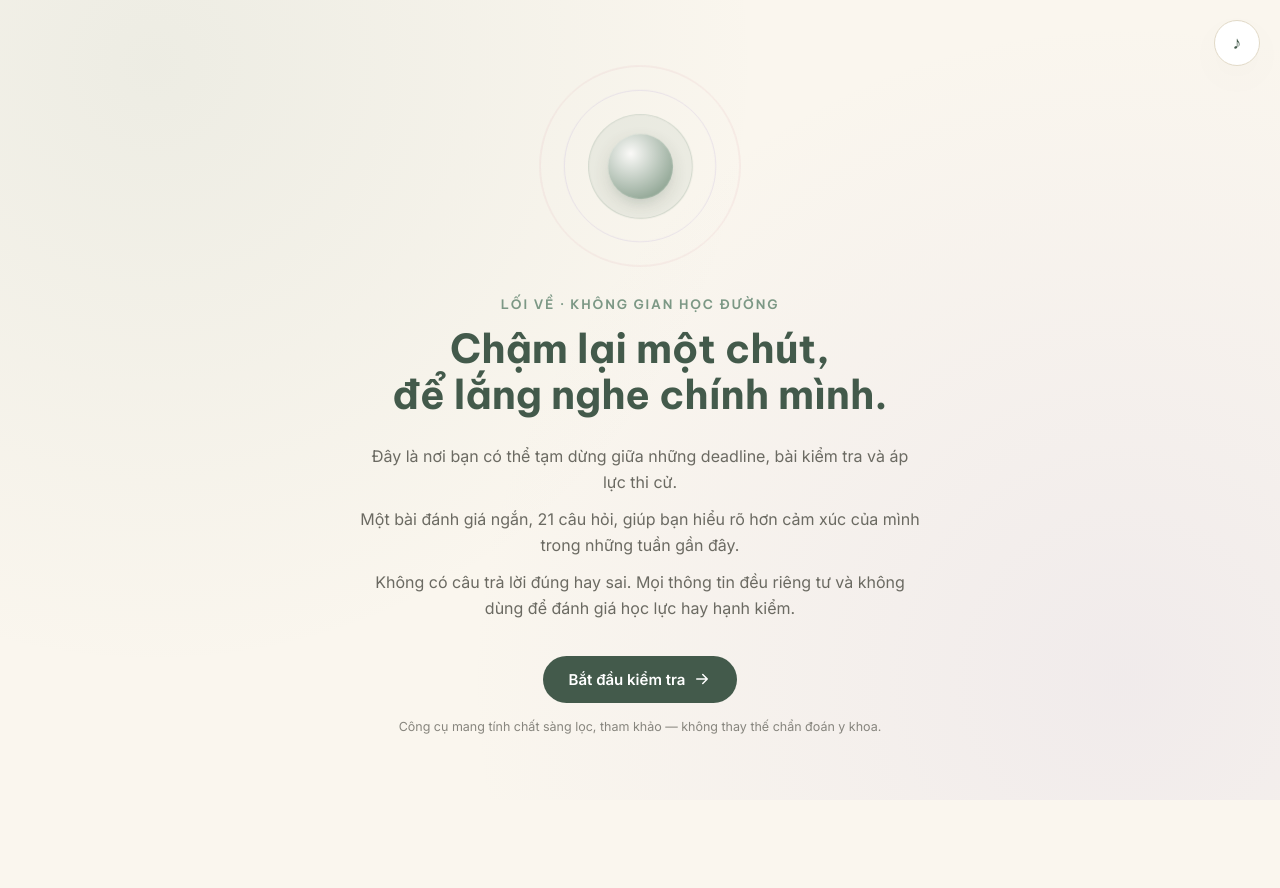
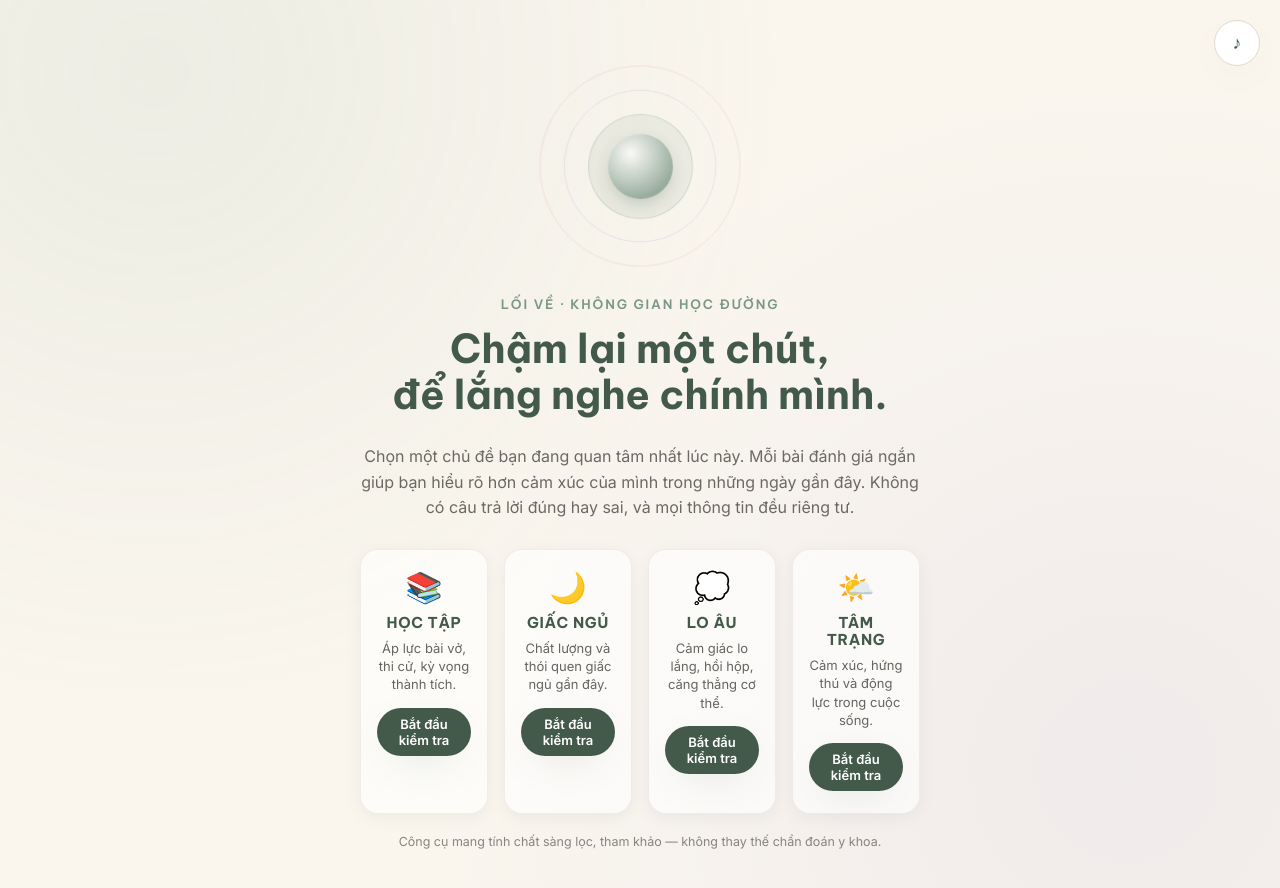
Before and after one commit to conbobietbay-del/trangtuvantamlyhocduong, a website: page public/index.html in a window 1280 px wide. Before the commit the page ends 800 px from the top, so only its background shows below. Drawn offline with Linux system fonts and the light colour scheme.

Commit message:
Update index.html

```diff
--- a/public/index.html
+++ b/public/index.html
@@ -9,6 +9,60 @@
 <link rel="preconnect" href="https://fonts.gstatic.com" crossorigin>
 <link href="https://fonts.googleapis.com/css2?family=Be+Vietnam+Pro:wght@400;500;600;700;800&family=Inter:wght@400;500;600&display=swap" rel="stylesheet">
 <link rel="stylesheet" href="style.css">
+<!--
+  Đoạn style dưới đây CHỈ dành cho lưới 4 thẻ chủ đề mới ở trang chủ.
+  Chưa có style.css gốc trong tay nên mình để tạm ở đây — bạn có thể
+  copy sang style.css rồi xoá khối <style> này khi thuận tiện.
+-->
+<style>
+  .category-grid {
+    display: grid;
+    grid-template-columns: repeat(4, 1fr);
+    gap: 16px;
+    width: 100%;
+    max-width: 920px;
+    margin: 28px auto 20px;
+  }
+  @media (max-width: 860px) {
+    .category-grid { grid-template-columns: repeat(2, 1fr); }
+  }
+  @media (max-width: 480px) {
+    .category-grid { grid-template-columns: 1fr; }
+  }
+  .category-card {
+    display: flex;
+    flex-direction: column;
+    align-items: center;
+    text-align: center;
+    gap: 8px;
+    padding: 22px 16px;
+    border-radius: 18px;
+    background: rgba(255, 255, 255, 0.65);
+    border: 1px solid rgba(0, 0, 0, 0.06);
+    box-shadow: 0 4px 18px rgba(0, 0, 0, 0.05);
+    backdrop-filter: blur(6px);
+    transition: transform 0.2s ease, box-shadow 0.2s ease;
+  }
+  .category-card:hover {
+    transform: translateY(-4px);
+    box-shadow: 0 10px 24px rgba(0, 0, 0, 0.09);
+  }
+  .category-icon { font-size: 30px; line-height: 1; }
+  .category-card h3 {
+    font-family: "Be Vietnam Pro", sans-serif;
+    font-size: 15px;
+    letter-spacing: 0.04em;
+    font-weight: 700;
+    margin: 4px 0 0;
+  }
+  .category-card p {
+    font-size: 13px;
+    opacity: 0.75;
+    margin: 0 0 6px;
+    line-height: 1.4;
+  }
+  .btn-small { padding: 8px 16px; font-size: 13px; }
+</style>
 </head>
 <body>
 
@@ -34,17 +88,35 @@
     <div class="home-content">
       <p class="eyebrow">Lối Về · Không gian học đường</p>
       <h1 class="hero-title">Chậm lại một chút,<br>để lắng nghe chính mình.</h1>
+      <p class="intro-line" style="opacity:1;">Chọn một chủ đề bạn đang quan tâm nhất lúc này. Mỗi bài đánh giá ngắn giúp bạn hiểu rõ hơn cảm xúc của mình trong những ngày gần đây. Không có câu trả lời đúng hay sai, và mọi thông tin đều riêng tư.</p>
 
-      <div id="intro-lines" class="intro-lines">
-        <p class="intro-line" data-delay="0">Đây là nơi bạn có thể tạm dừng giữa những deadline, bài kiểm tra và áp lực thi cử.</p>
-        <p class="intro-line" data-delay="1">Một bài đánh giá ngắn, 21 câu hỏi, giúp bạn hiểu rõ hơn cảm xúc của mình trong những tuần gần đây.</p>
-        <p class="intro-line" data-delay="2">Không có câu trả lời đúng hay sai. Mọi thông tin đều riêng tư và không dùng để đánh giá học lực hay hạnh kiểm.</p>
+      <div class="category-grid">
+        <div class="category-card">
+          <span class="category-icon">📚</span>
+          <h3>HỌC TẬP</h3>
+          <p>Áp lực bài vở, thi cử, kỳ vọng thành tích.</p>
+          <button class="btn btn-primary btn-small category-start" data-topic="hoctap">Bắt đầu kiểm tra</button>
+        </div>
+        <div class="category-card">
+          <span class="category-icon">🌙</span>
+          <h3>GIẤC NGỦ</h3>
+          <p>Chất lượng và thói quen giấc ngủ gần đây.</p>
+          <button class="btn btn-primary btn-small category-start" data-topic="giacngu">Bắt đầu kiểm tra</button>
+        </div>
+        <div class="category-card">
+          <span class="category-icon">💭</span>
+          <h3>LO ÂU</h3>
+          <p>Cảm giác lo lắng, hồi hộp, căng thẳng cơ thể.</p>
+          <button class="btn btn-primary btn-small category-start" data-topic="loau">Bắt đầu kiểm tra</button>
+        </div>
+        <div class="category-card">
+          <span class="category-icon">🌤️</span>
+          <h3>TÂM TRẠNG</h3>
+          <p>Cảm xúc, hứng thú và động lực trong cuộc sống.</p>
+          <button class="btn btn-primary btn-small category-start" data-topic="tamtrang">Bắt đầu kiểm tra</button>
+        </div>
       </div>
 
-      <button id="btn-start" class="btn btn-primary btn-reveal" disabled>
-        <span>Bắt đầu kiểm tra</span>
-        <svg width="18" height="18" viewBox="0 0 24 24" fill="none"><path d="M5 12h14M13 6l6 6-6 6" stroke="currentColor" stroke-width="2" stroke-linecap="round" stroke-linejoin="round"/></svg>
-      </button>
       <p class="disclaimer-mini">Công cụ mang tính chất sàng lọc, tham khảo — không thay thế chẩn đoán y khoa.</p>
     </div>
   </section>
@@ -55,11 +127,11 @@
       <div class="progress-track">
         <div id="progress-fill" class="progress-fill"></div>
       </div>
-      <p class="progress-label"><span id="q-current">1</span> / <span id="q-total">21</span></p>
+      <p class="progress-label"><span id="q-current">1</span> / <span id="q-total">7</span></p>
     </div>
 
     <div class="quiz-body">
-      <p id="q-category" class="q-category">Cảm xúc &amp; Áp lực</p>
+      <p id="q-category" class="q-category">Chủ đề</p>
       <h2 id="q-text" class="q-text">Nội dung câu hỏi sẽ hiện ở đây.</h2>
 
       <div id="q-options" class="q-options">
@@ -91,7 +163,7 @@
       <p class="result-note">Kết quả phản ánh cảm xúc trong 1&ndash;2 tuần gần đây, không phải là một bản án hay chẩn đoán.</p>
 
       <div id="result-cards" class="result-cards">
-        <!-- render bằng JS: 3 thẻ Trầm cảm / Lo âu / Căng thẳng -->
+        <!-- render bằng JS: 1 thẻ kết quả cho chủ đề đã chọn -->
       </div>
 
       <div id="alert-banner" class="alert-banner hidden">
```
